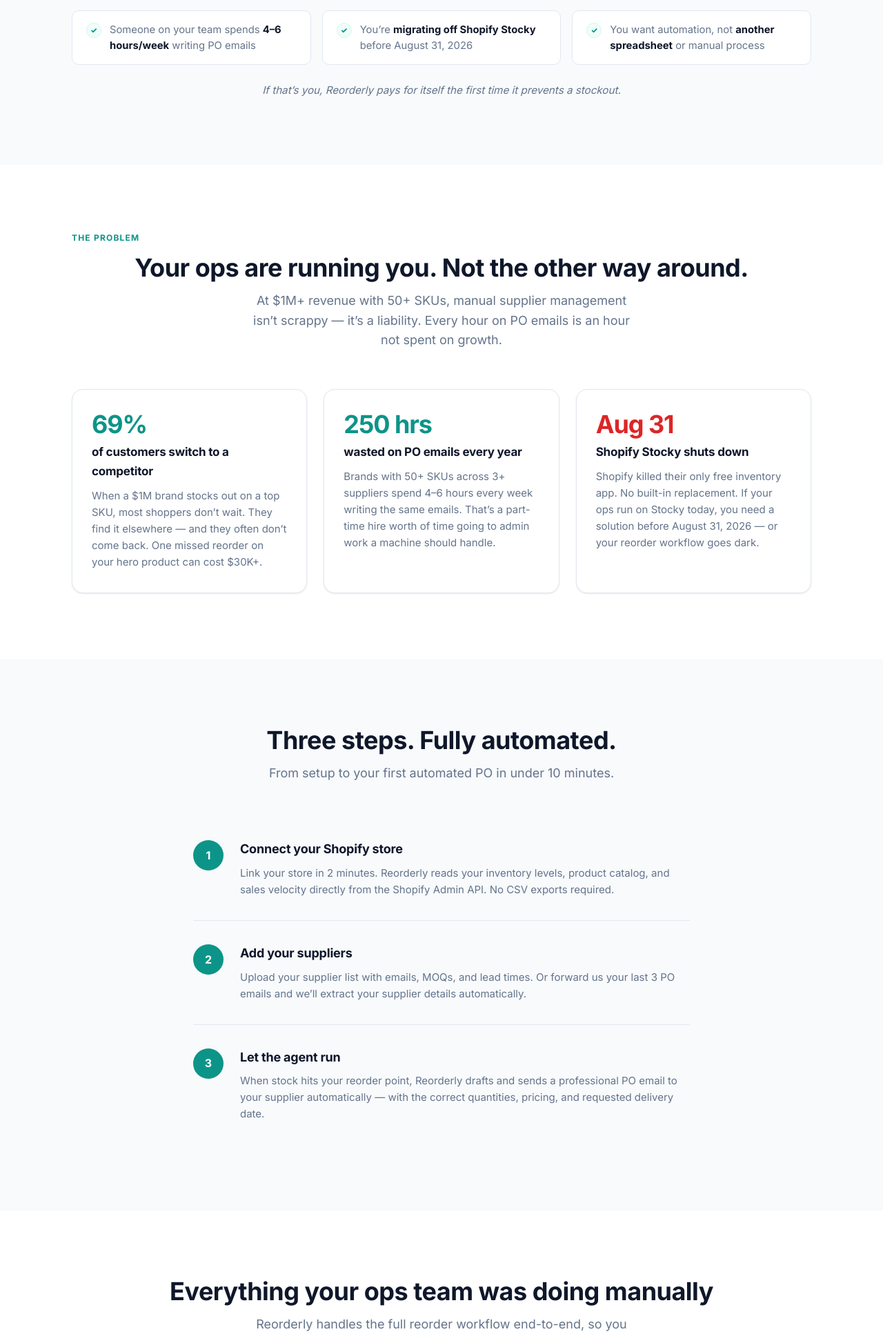
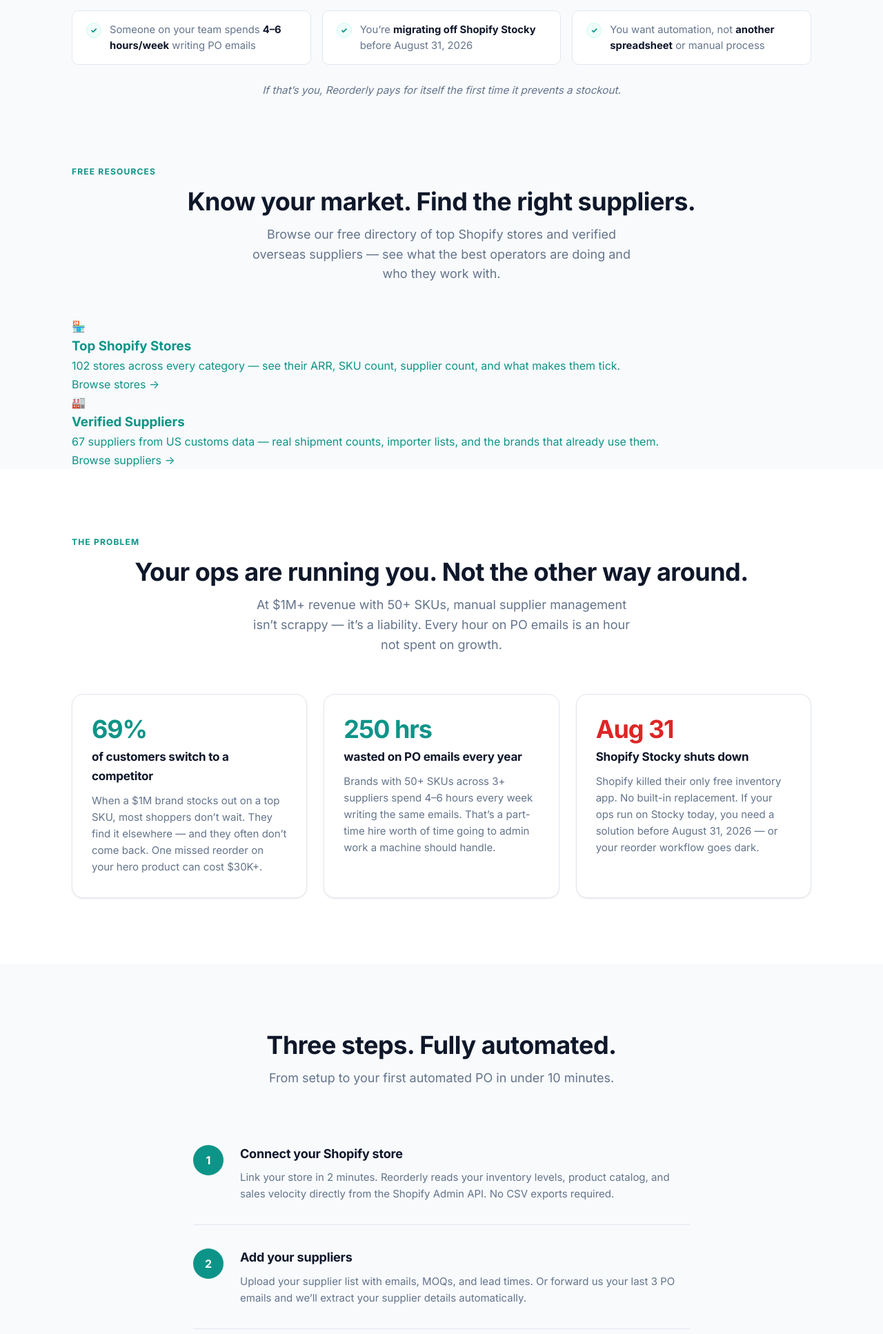
Before and after one commit to kyletran77/reorderly-web, a Django app: page / in a window 1280 px wide. Shown: the part 1439-3373 px from the top of the page at 69% size. Run offline with Django 5.2, Linux system fonts and the light colour scheme; data that the repository does not hold is empty.

Commit message:
Add directory teaser section to index.html

```diff
--- a/apps/core/templates/core/index.html
+++ b/apps/core/templates/core/index.html
@@ -113,6 +113,33 @@
       <div class="icp-check"><span class="icp-icon">✓</span><span>You want automation, not <strong>another spreadsheet</strong> or manual process</span></div>
     </div>
     <p class="icp-note">If that&rsquo;s you, Reorderly pays for itself the first time it prevents a stockout.</p>
+  </div>
+</section>
+
+<!-- Directory Teaser -->
+<section class="section-alt section-directory-teaser">
+  <div class="container">
+    <div class="section-label">Free resources</div>
+    <h2 class="section-heading">Know your market. Find the right suppliers.</h2>
+    <p class="section-sub">Browse our free directory of top Shopify stores and verified overseas suppliers — see what the best operators are doing and who they work with.</p>
+    <div class="dir-teaser-grid">
+      <a href="/directory/stores/" class="dir-teaser-card">
+        <div class="dir-teaser-card__icon">🏪</div>
+        <div>
+          <h3 class="dir-teaser-card__title">Top Shopify Stores</h3>
+          <p class="dir-teaser-card__desc">102 stores across every category — see their ARR, SKU count, supplier count, and what makes them tick.</p>
+          <span class="dir-teaser-card__cta">Browse stores →</span>
+        </div>
+      </a>
+      <a href="/directory/suppliers/" class="dir-teaser-card">
+        <div class="dir-teaser-card__icon">🏭</div>
+        <div>
+          <h3 class="dir-teaser-card__title">Verified Suppliers</h3>
+          <p class="dir-teaser-card__desc">67 suppliers from US customs data — real shipment counts, importer lists, and the brands that already use them.</p>
+          <span class="dir-teaser-card__cta">Browse suppliers →</span>
+        </div>
+      </a>
+    </div>
   </div>
 </section>
 
```
